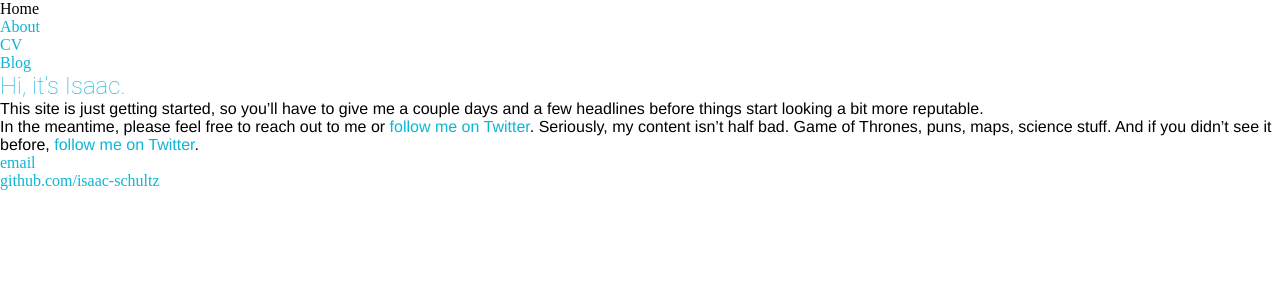
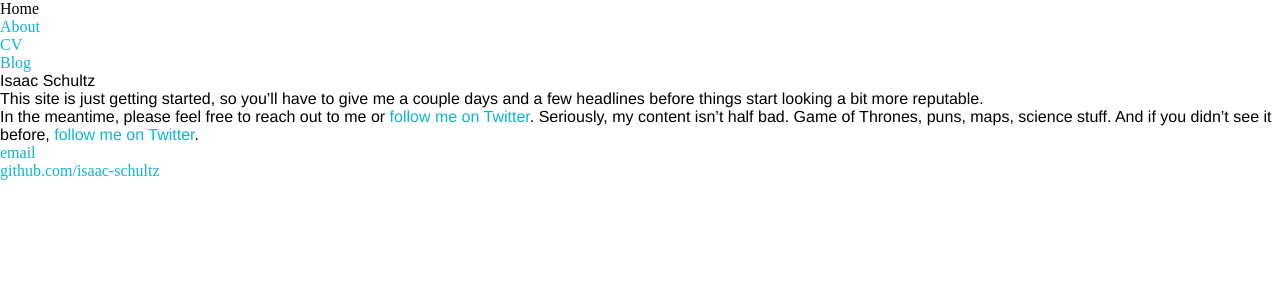
Before and after one commit to isaac-schultz/isaac-schultz.github.io, a Jekyll site: the page built from index.md, in a window 1280 px wide. Shown: the top 300 px of the page. Built offline with Jekyll 4.4.1, drawn with Linux system fonts in a browser that asks for light colours; our own code applies the rules of GitHub Pages for plain Markdown files.

Commit message:
Update index.md

```diff
--- a/index.md
+++ b/index.md
@@ -1,4 +1,4 @@
-## Hi, it's Isaac.
+Isaac Schultz
 
 This site is just getting started, so you'll have to give me a couple days and a few headlines before things start looking a bit more reputable.
 
```
